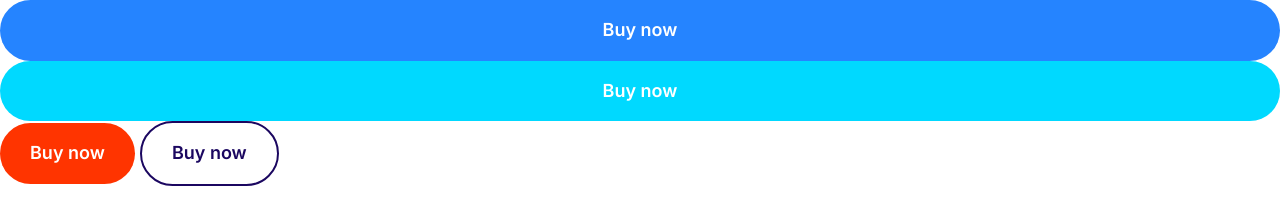
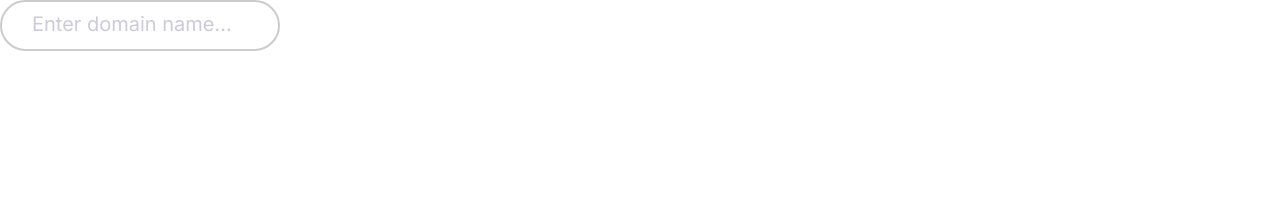
Before and after one commit to usmanshabbir756/firstweb, a plain HTML site: page index.html in a window 1280 px wide. Drawn offline with Linux system fonts and the light colour scheme.

Commit message:
Input define

```diff
--- a/css/style.css
+++ b/css/style.css
@@ -169,3 +169,20 @@ font-size: 1.6rem;
     width: 100%;
     display: inline-block;
 }
+/* Input */
+.input{
+    padding: 1.5rem 3rem;
+    border: 2px solid #ccc;
+    border-radius:30px;
+    color: var(--color-heading);
+    outline: none;
+}
+::placeholder{
+    color: #cdcbd7;
+    font-size: 2rem;
+}
+@media screen and (min-width:1024px){
+    .input{
+        font-size: 1.5rem;
+    }
+}
--- a/index.html
+++ b/index.html
@@ -15,9 +15,6 @@
     <link rel="stylesheet" href="css/style.css" />
   </head>
   <body>
-    <button class="btn btn--primary btn--block">Buy now</button>
-    <button class="btn btn--secondary btn--block">Buy now</button>
-    <button class="btn btn--accent">Buy now</button>
-    <button class="btn btn--outline">Buy now</button>
+    <input type="text" class="input" placeholder="Enter domain name..." />
   </body>
 </html>
```
